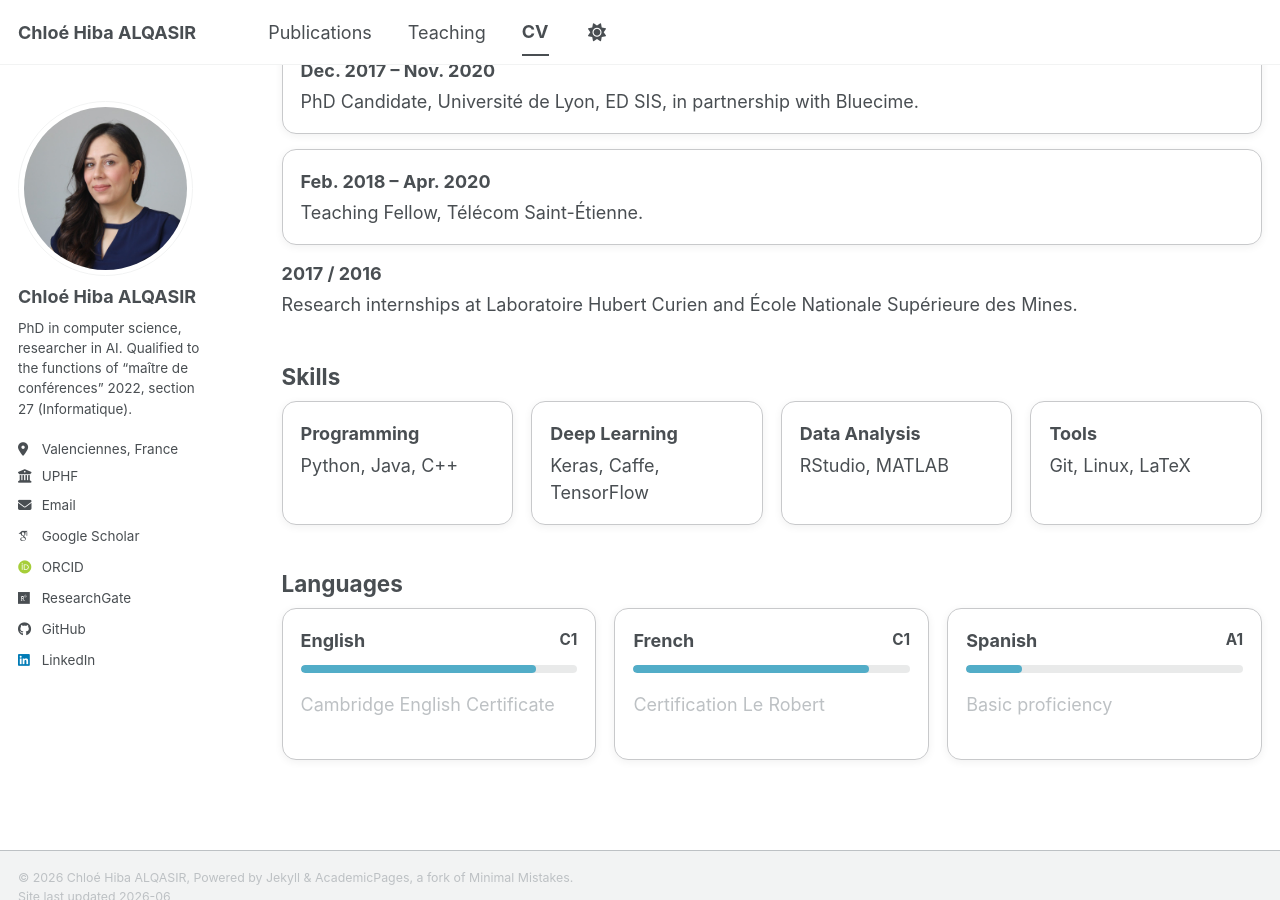
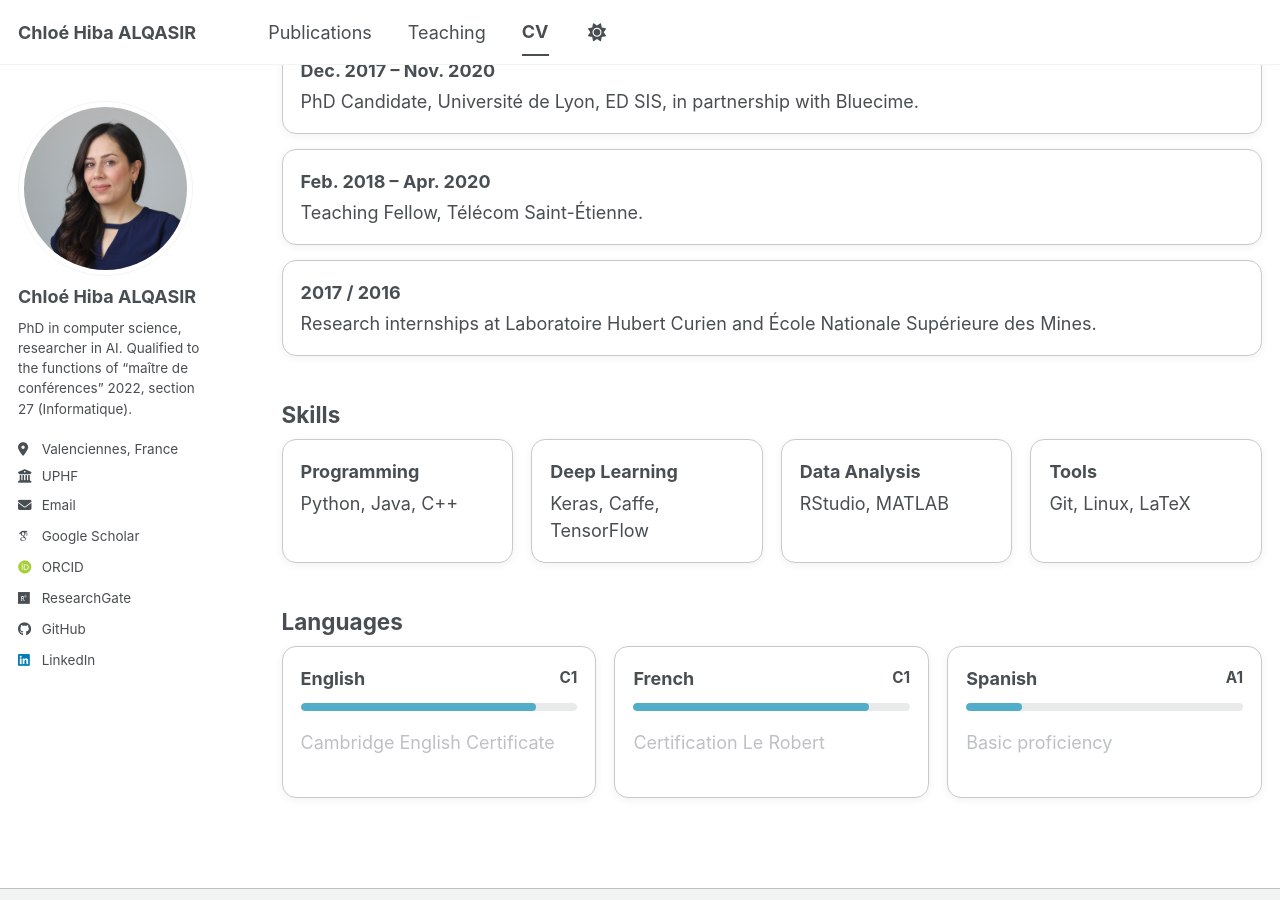
Before and after one commit to halqasir/halqasir.github.io, a Jekyll site: the page built from _pages/cv.html, in a window 1280 px wide and 900 px high, scrolled down 1205 px. Built offline with Jekyll 4.4.1, drawn with Linux system fonts in a browser that asks for light colours; some web fonts are replaced; a script bundle is joined from its source files by our own code; library files that are not in the unit come from our copies.

Commit message:
may 2026 version

```diff
--- a/_pages/cv.html
+++ b/_pages/cv.html
@@ -30,7 +30,7 @@ redirect_from:
   <div class="cv-card"><strong>Dec. 2020 – Aug. 2022</strong><p>ATER, Université Jean Monnet, Laboratoire Hubert Curien, Télécom Saint-Étienne.</p></div>
   <div class="cv-card"><strong>Dec. 2017 – Nov. 2020</strong><p>PhD Candidate, Université de Lyon, ED SIS, in partnership with Bluecime.</p></div>
   <div class="cv-card"><strong>Feb. 2018 – Apr. 2020</strong><p>Teaching Fellow, Télécom Saint-Étienne.</p></div>
-  <div><strong>2017 / 2016</strong><p>Research internships at Laboratoire Hubert Curien and École Nationale Supérieure des Mines.</p></div>
+  <div class="cv-card"><strong>2017 / 2016</strong><p>Research internships at Laboratoire Hubert Curien and École Nationale Supérieure des Mines.</p></div>
 </div>
 
 <h2>Skills</h2>
```
